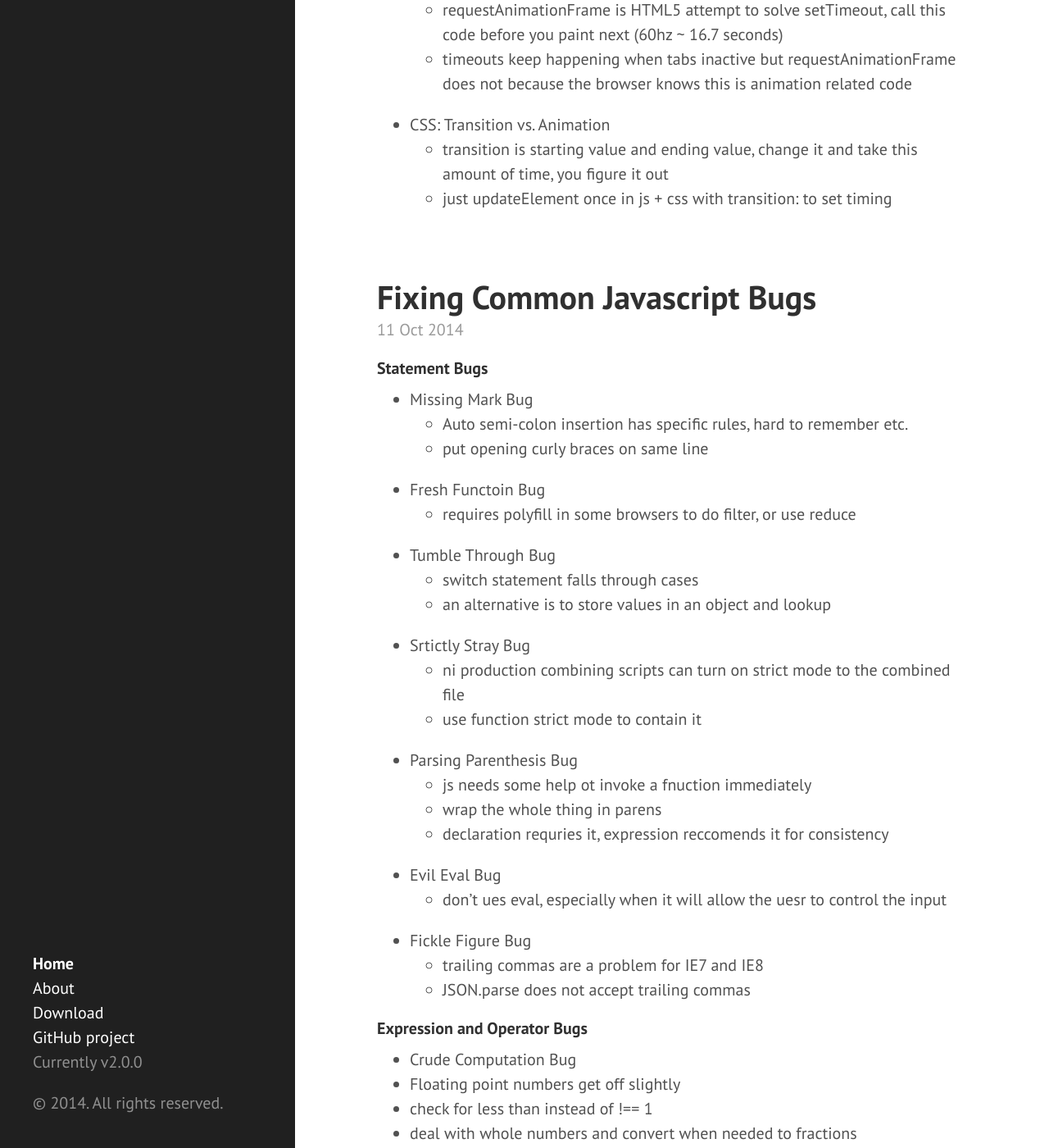
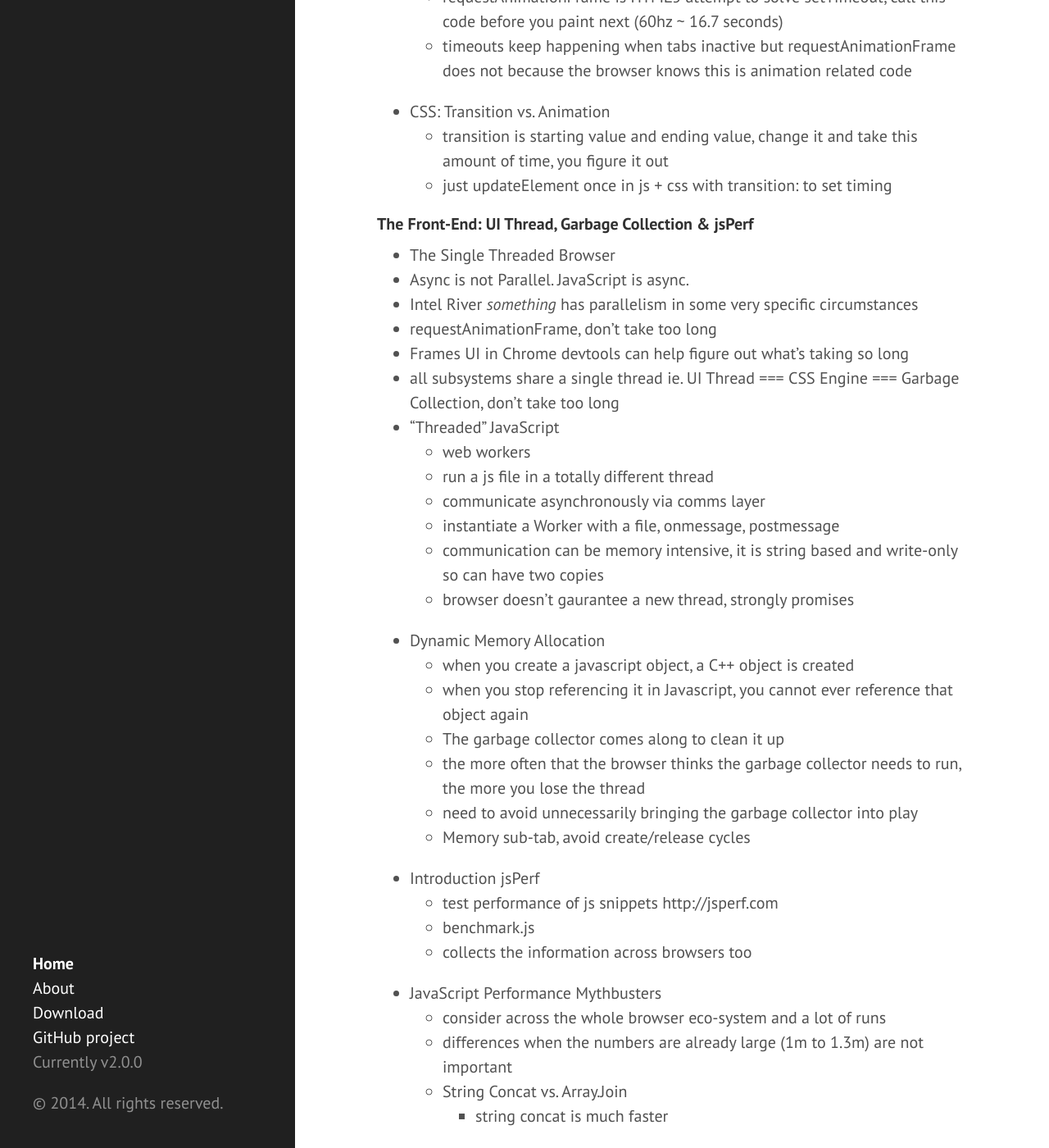
Before and after one commit to eneiand/eneiand.github.io, a Jekyll site: the page built from index.html, in a window 1280 px wide and 1400 px high, scrolled down 6609 px. Shown: the whole window at 82% size. Built offline with Jekyll 4.4.1, drawn with Linux system fonts in a browser that asks for light colours; Markdown is read by kramdown in place of the engine named in the settings; the list of posts is cut into pages by our own code; some of the changed text lies outside the part shown.

Commit message:
Update 2014-10-15-website-performance.md

```diff
--- a/_posts/2014-10-15-website-performance.md
+++ b/_posts/2014-10-15-website-performance.md
@@ -167,7 +167,7 @@ The Big 14!
   * labjs does dynamic loading -> assuming that no script does document.write
   * avoid document.write, browsers have to assume it might be present and wait in case the dom might change
 
-### The Front-End: Abstractions & Animcation
+#### The Front-End: Abstractions & Animcation
 * OO is Slow(er)
  * OO js in the browser is different and slower than compiled languages
  * in general you tend to create too much abstraction
@@ -184,3 +184,35 @@ The Big 14!
 * CSS: Transition vs. Animation
   *  transition is starting value and ending value, change it and take this amount of time, you figure it out
   *  just updateElement once in js + css with transition: to set timing
+
+#### The Front-End: UI Thread, Garbage Collection & jsPerf
+* The Single Threaded Browser
+ * Async is not Parallel. JavaScript is async.
+ * Intel River _something_ has parallelism in some very specific circumstances
+ * requestAnimationFrame, don't take too long
+ * Frames UI in Chrome devtools can help figure out what's taking so long
+ * all subsystems share a single thread ie. UI Thread === CSS Engine === Garbage Collection, don't take too long
+* "Threaded" JavaScript
+  * web workers
+  * run a js file in a totally different thread
+  * communicate asynchronously via comms layer
+  * instantiate a Worker with a file, onmessage, postmessage
+  * communication can be memory intensive, it is string based and write-only so can have two copies
+  * browser doesn't gaurantee a new thread, strongly promises
+* Dynamic Memory Allocation
+  *  when you create a javascript object, a C++ object is created
+  *  when you stop referencing it in Javascript, you cannot ever reference that object again
+  *  The garbage collector comes along to clean it up
+  *  the more often that the browser thinks the garbage collector needs to run, the more you lose the thread
+    * need to avoid unnecessarily bringing the garbage collector into play
+  * Memory sub-tab, avoid create/release cycles
+* Introduction jsPerf
+  * test performance of js snippets http://jsperf.com
+  * benchmark.js
+  * collects the information across browsers too
+* JavaScript Performance Mythbusters
+  * consider across the whole browser eco-system and a lot of runs
+  * differences when the numbers are already large (1m to 1.3m) are not important
+  * String Concat vs. Array.Join
+    * string concat is much faster
+  * http://lanyrd.com/2012/velocity/stpxc/
```
